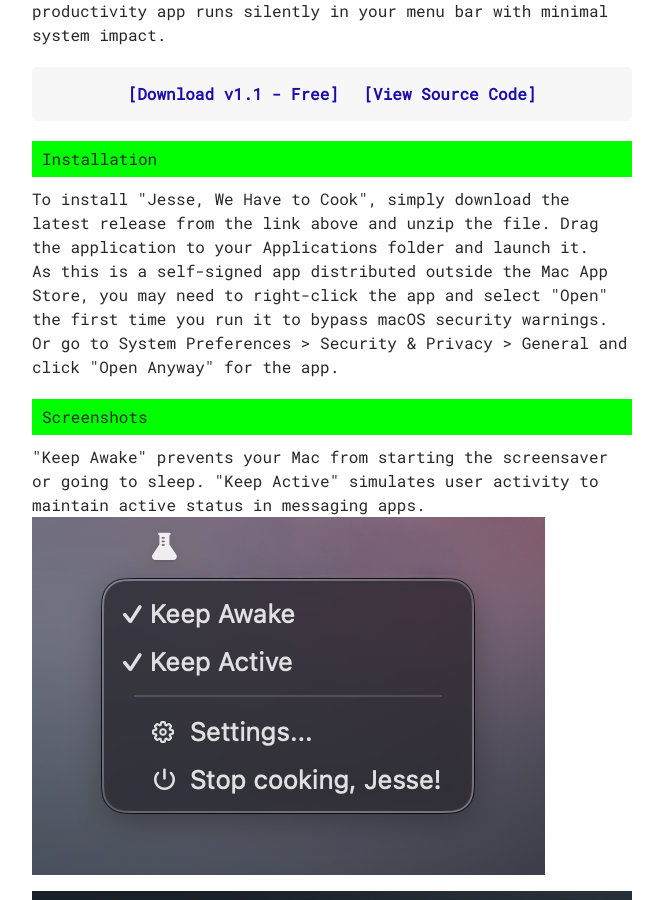
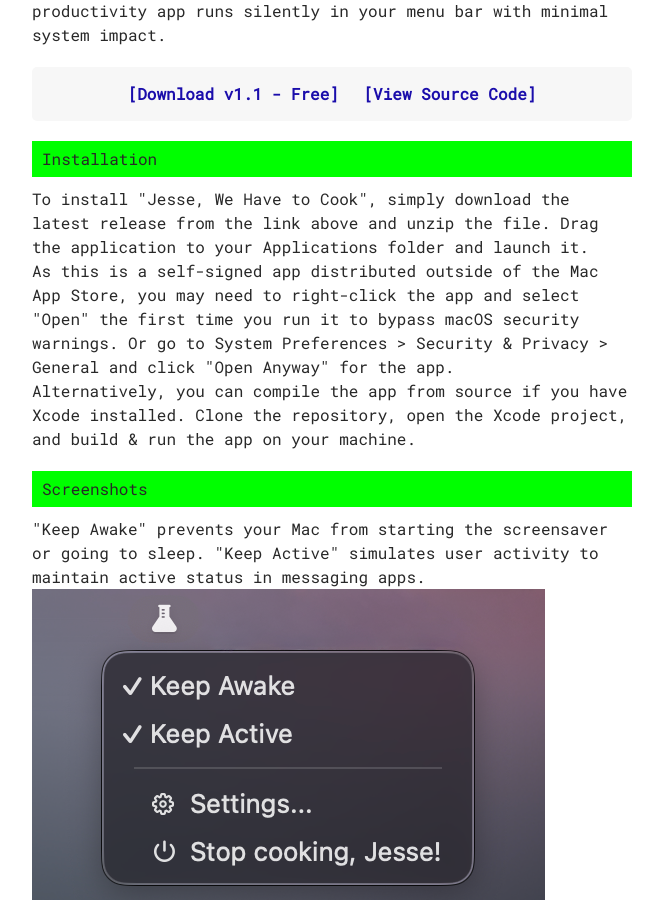
Before and after one commit to vshvedov/vladcodes, a Jekyll site: the page built from jessewehavetocook.html, in a window 1280 px wide and 900 px high, scrolled down 382 px. Shown: the whole window, without its empty margins (308-971 px from the left). Built offline with Jekyll 4.4.1, drawn with Linux system fonts in a browser that asks for light colours; some of the changed text lies outside the part shown.

Commit message:
Update title and installation instructions in jessewehavetocook.html for clarity and additional options

```diff
--- a/jessewehavetocook.html
+++ b/jessewehavetocook.html
@@ -1,6 +1,6 @@
 ---
 layout: default
-title: Jesse, We Have to Cook - Mac Menu Bar Utility to Keep Computer Awake
+title: Jesse, We Have to Cook - macOS untility to prevent sleep and stay active in Slack, Teams, and messaging apps
 description: Free Mac app to prevent sleep mode and stay active in Slack, Teams, and messaging apps. Lightweight menu bar utility with minimal CPU and RAM usage.
 keywords: mac app, menu bar utility, prevent sleep, stay awake, slack active, teams active, macos utility, free software, open source, system utility, productivity tool, remote work, work from home
 author: Vladyslav Shvedov
@@ -37,7 +37,10 @@
       To install "Jesse, We Have to Cook", simply download the latest release from the link above and unzip the file. Drag the application to your Applications folder and launch it.
     </p>
     <p>
-      As this is a self-signed app distributed outside the Mac App Store, you may need to right-click the app and select "Open" the first time you run it to bypass macOS security warnings. Or go to System Preferences &gt; Security &amp; Privacy &gt; General and click "Open Anyway" for the app.
+      As this is a self-signed app distributed outside of the Mac App Store, you may need to right-click the app and select "Open" the first time you run it to bypass macOS security warnings. Or go to System Preferences &gt; Security &amp; Privacy &gt; General and click "Open Anyway" for the app.
+    </p>
+    <p>
+      Alternatively, you can compile the app from source if you have Xcode installed. Clone the repository, open the Xcode project, and build &amp; run the app on your machine.
     </p>
   </div>
 
@@ -101,13 +104,12 @@
     <li><strong>Storage:</strong> Under 4MB disk space</li>
   </ul>
 
-  <h3>Installation Instructions</h3>
+  <h3>Running the App</h3>
   <ol>
-    <li>Download the JWHTC-v.1.1.zip file</li>
+    <li>Download the ZIP file</li>
     <li>Unzip the downloaded file</li>
     <li>Drag the app to your Applications folder (optional)</li>
     <li>Double-click to run - the app will appear in your menu bar</li>
-    <li>Click the menu bar icon to start keeping your Mac awake</li>
   </ol>
 
   <p><small><em>Jesse, We Have to Cook is compatible with all modern macOS versions. No administrator privileges required. The app is ad-hoc code-signed for security.</em></small></p>
```
